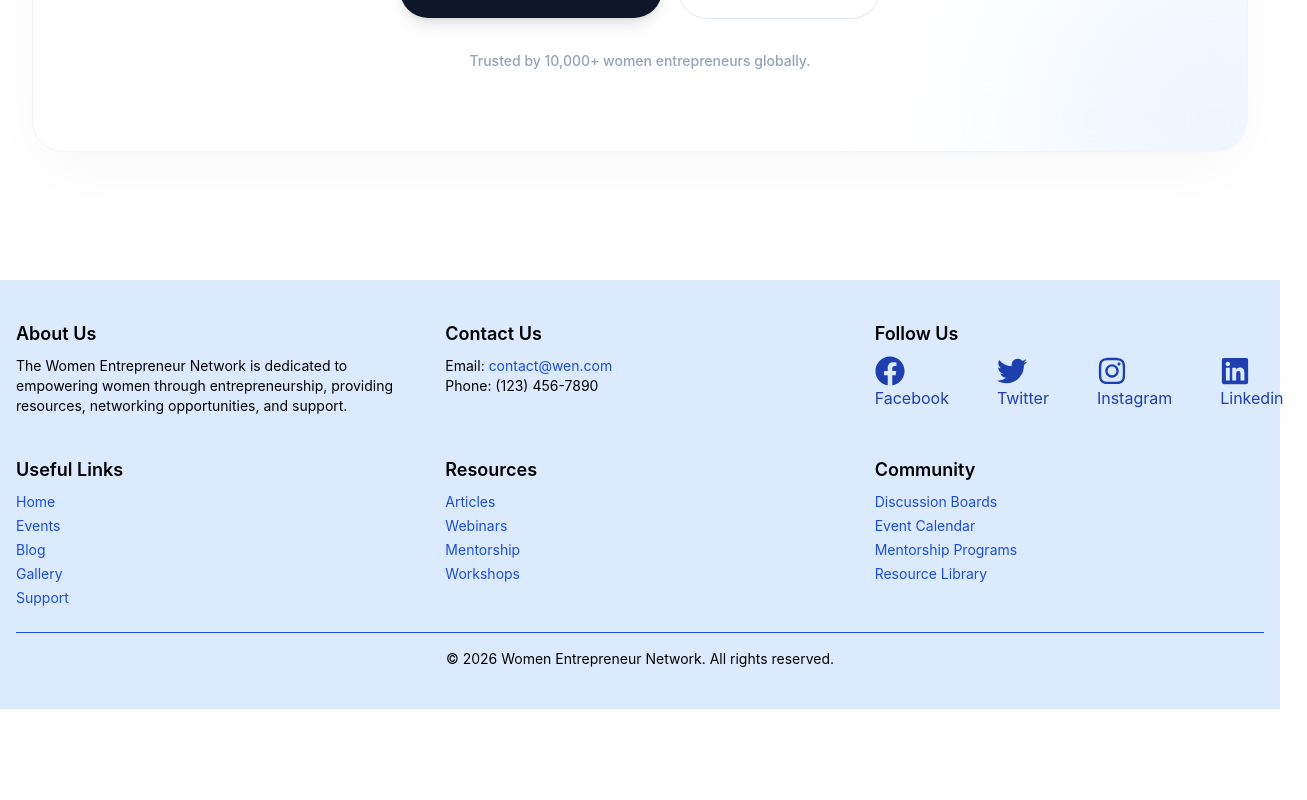
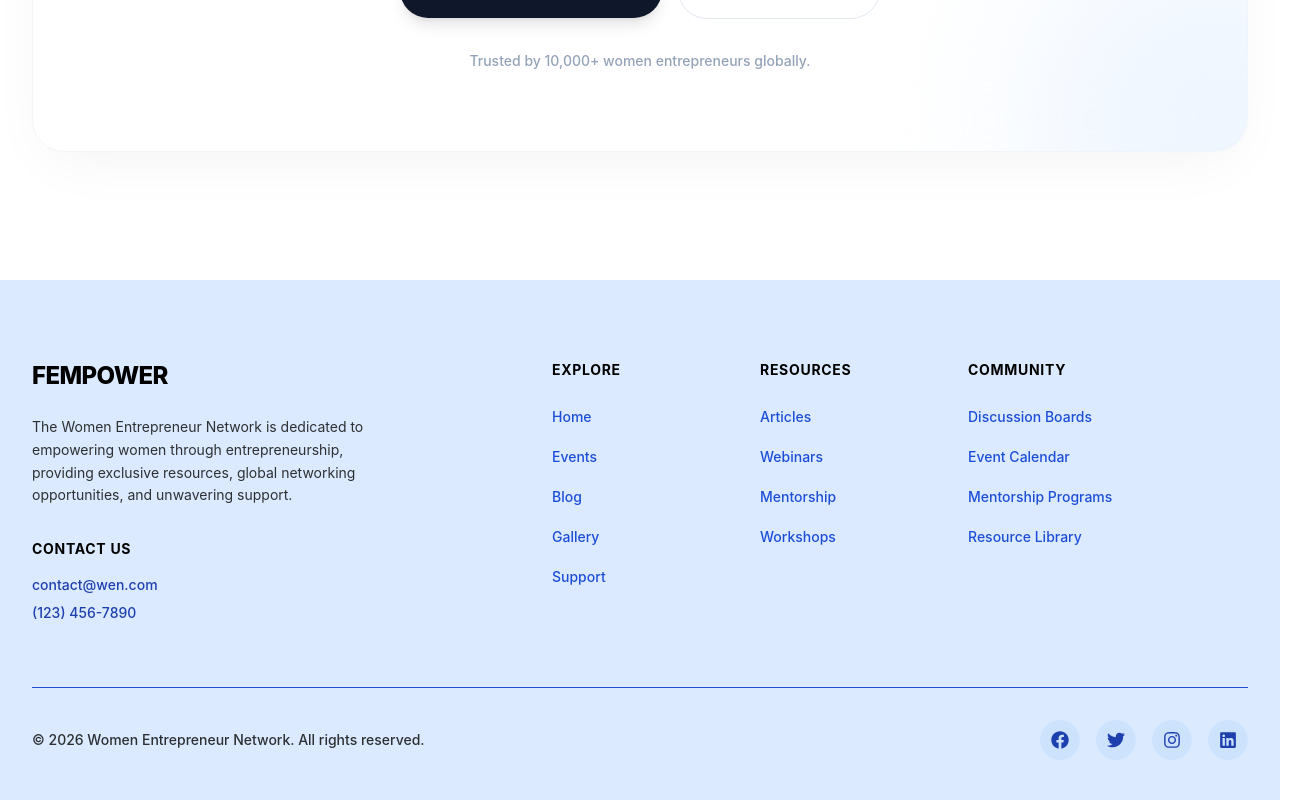
Before and after one commit to bhargavibattula/WomenEntrepreneurHub, a React (Vite) app in the folder client/: page / in a window 1280 px wide. Shown: the part 5898-6698 px from the top of the page, 1307 px wide, since content can reach past the window. Before the commit the page ends 6607 px from the top, so only its background shows below. Built offline with nearby package versions, Linux system fonts and the light colour scheme; no server answers.

Commit message:
added footer

```diff
--- a/client/src/components/Footer.jsx
+++ b/client/src/components/Footer.jsx
@@ -1,84 +1,102 @@
 import React from 'react';
 import { motion } from 'framer-motion';
 import { FaFacebook, FaTwitter, FaInstagram, FaLinkedin } from 'react-icons/fa';
+import { Link } from 'react-router-dom';
 
 const Footer = () => {
   return (
-    <footer
-      className="bg-blue-100 z-0 text-black py-10"
-      initial={{ opacity: 0 }}
-      animate={{ opacity: 1 }}
-      transition={{ duration: 0.5 }}
-    >
-      <div className="container mx-auto px-4">
-        <div className="grid grid-cols-1 md:grid-cols-2 lg:grid-cols-3 gap-10">
-          <div>
-            <h3 className="text-lg font-semibold mb-2">About Us</h3>
-            <p className="text-sm">
-              The Women Entrepreneur Network is dedicated to empowering women through entrepreneurship, providing resources, networking opportunities, and support.
+    <footer className="bg-blue-100 text-black pt-20 pb-10 z-0 relative">
+      <div className="max-w-7xl mx-auto px-4 sm:px-6 lg:px-8">
+
+        {/* Main Footer Content */}
+        <div className="grid grid-cols-1 md:grid-cols-2 lg:grid-cols-12 gap-12 lg:gap-8 mb-16">
+
+          {/* Brand & About (Takes up more space) */}
+          <div className="lg:col-span-4 flex flex-col pr-8">
+            <h2 className="text-2xl font-extrabold text-black uppercase tracking-tight mb-6">
+              Fempower
+            </h2>
+            <p className="text-black/80 text-sm leading-relaxed mb-8 max-w-sm">
+              The Women Entrepreneur Network is dedicated to empowering women through entrepreneurship, providing exclusive resources, global networking opportunities, and unwavering support.
             </p>
-          </div>
 
-          <div>
-            <h3 className="text-lg font-semibold mb-2">Contact Us</h3>
-            <p className="text-sm">Email: <a href="mailto:contact@wen.com" className="text-blue-700 hover:text-blue-300">contact@wen.com</a></p>
-            <p className="text-sm">Phone: (123) 456-7890</p>
-          </div>
-
-          <div>
-            <h3 className="text-lg font-semibold mb-2">Follow Us</h3>
-            <div className="flex space-x-6">
-              <a href="#" className="text-blue-800 hover:text-blue-300">
-                <FaFacebook size={30} /> <p className='text-blue-800 hover:text-blue-300 mr-3 pr-3'>Facebook</p>
+            <div className="flex flex-col gap-2">
+              <h3 className="text-sm font-bold text-black uppercase tracking-wider mb-2">Contact Us</h3>
+              <a href="mailto:contact@wen.com" className="text-blue-800 hover:text-blue-700 text-sm font-medium transition-colors">
+                contact@wen.com
               </a>
-              <a href="#" className="text-blue-800 hover:text-blue-300">
-                <FaTwitter size={30} /> <p className='text-blue-800 hover:text-blue-300 mr-3 pr-3'>Twitter</p>
-              </a>
-              <a href="#" className="text-blue-800 hover:text-blue-300">
-                <FaInstagram size={30} /> <p className='text-blue-800 hover:text-blue-300 mr-3 pr-3'>Instagram</p>
-              </a>
-              <a href="#" className="text-blue-800 hover:text-blue-300">
-                <FaLinkedin size={30} /> <p className='text-blue-800 hover:text-blue-300 mr-3 pr-3'>Linkedin</p>
-              </a>
+              <span className="text-blue-800 text-sm font-medium">
+                (123) 456-7890
+              </span>
             </div>
           </div>
 
-          <div>
-            <h3 className="text-lg font-semibold mb-2">Useful Links</h3>
-            <ul className="text-sm space-y-1">
-              <li><a href="#" className="text-blue-700 hover:text-blue-300">Home</a></li>
-              <li><a href="#" className="text-blue-700 hover:text-blue-300">Events</a></li>
-              <li><a href="#" className="text-blue-700 hover:text-blue-300">Blog</a></li>
-              <li><a href="#" className="text-blue-700 hover:text-blue-300">Gallery</a></li>
-              <li><a href="#" className="text-blue-700 hover:text-blue-300">Support</a></li>
+          {/* Useful Links */}
+          <div className="lg:col-span-2 lg:col-start-6">
+            <h3 className="text-sm font-bold text-black uppercase tracking-wider mb-6">Explore</h3>
+            <ul className="space-y-4">
+              {['Home', 'Events', 'Blog', 'Gallery', 'Support'].map((item) => (
+                <li key={item}>
+                  <a href="#" className="text-blue-700 hover:text-blue-900 hover:underline transition-all text-sm font-medium">
+                    {item}
+                  </a>
+                </li>
+              ))}
             </ul>
           </div>
 
-          <div>
-            <h3 className="text-lg font-semibold mb-2">Resources</h3>
-            <ul className="text-sm space-y-1">
-              <li><a href="#" className="text-blue-700 hover:text-blue-300">Articles</a></li>
-              <li><a href="#" className="text-blue-700 hover:text-blue-300">Webinars</a></li>
-              <li><a href="#" className="text-blue-700 hover:text-blue-300">Mentorship</a></li>
-              <li><a href="#" className="text-blue-700 hover:text-blue-300">Workshops</a></li>
+          {/* Resources */}
+          <div className="lg:col-span-2">
+            <h3 className="text-sm font-bold text-black uppercase tracking-wider mb-6">Resources</h3>
+            <ul className="space-y-4">
+              {['Articles', 'Webinars', 'Mentorship', 'Workshops'].map((item) => (
+                <li key={item}>
+                  <a href="#" className="text-blue-700 hover:text-blue-900 hover:underline transition-all text-sm font-medium">
+                    {item}
+                  </a>
+                </li>
+              ))}
             </ul>
           </div>
-          <div className="text">
-          <h3 className="text-lg font-semibold mb-2">Community</h3>
-          <ul className="text-sm space-y-1">
-          <li><a href="#" className="text-blue-700 hover:text-blue-300">Discussion Boards</a></li>
-              <li><a href="#" className="text-blue-700 hover:text-blue-300">Event Calendar</a></li>
-              <li><a href="#" className="text-blue-700 hover:text-blue-300">Mentorship Programs</a></li>
-              <li><a href="#" className="text-blue-700 hover:text-blue-300">Resource Library</a></li>
-          </ul>
-        </div>
+
+          {/* Community */}
+          <div className="lg:col-span-3">
+            <h3 className="text-sm font-bold text-black uppercase tracking-wider mb-6">Community</h3>
+            <ul className="space-y-4">
+              {['Discussion Boards', 'Event Calendar', 'Mentorship Programs', 'Resource Library'].map((item) => (
+                <li key={item}>
+                  <a href="#" className="text-blue-700 hover:text-blue-900 hover:underline transition-all text-sm font-medium">
+                    {item}
+                  </a>
+                </li>
+              ))}
+            </ul>
+          </div>
+
         </div>
 
+        {/* Bottom Bar: Socials & Copyright */}
+        <div className="border-t border-blue-700 pt-8 flex flex-col md:flex-row justify-between items-center gap-6">
 
-        <div className="mt-6 border-t border-blue-700 pt-4 text-center">
-          <p className="text-sm">
+          <p className="text-sm text-black/80 font-medium text-center md:text-left">
             &copy; {new Date().getFullYear()} Women Entrepreneur Network. All rights reserved.
           </p>
+
+          <div className="flex items-center gap-4">
+            <a href="#" className="w-10 h-10 rounded-full bg-blue-200/50 flex items-center justify-center text-blue-800 hover:bg-blue-800 hover:text-white transition-all duration-300">
+              <FaFacebook size={18} />
+            </a>
+            <a href="#" className="w-10 h-10 rounded-full bg-blue-200/50 flex items-center justify-center text-blue-800 hover:bg-blue-800 hover:text-white transition-all duration-300">
+              <FaTwitter size={18} />
+            </a>
+            <a href="#" className="w-10 h-10 rounded-full bg-blue-200/50 flex items-center justify-center text-blue-800 hover:bg-blue-800 hover:text-white transition-all duration-300">
+              <FaInstagram size={18} />
+            </a>
+            <a href="#" className="w-10 h-10 rounded-full bg-blue-200/50 flex items-center justify-center text-blue-800 hover:bg-blue-800 hover:text-white transition-all duration-300">
+              <FaLinkedin size={18} />
+            </a>
+          </div>
+
         </div>
       </div>
     </footer>
```
